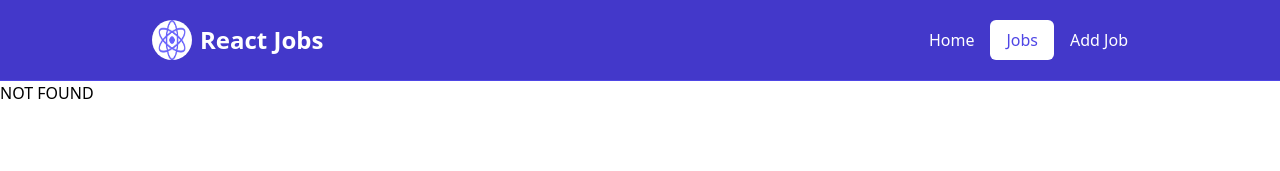
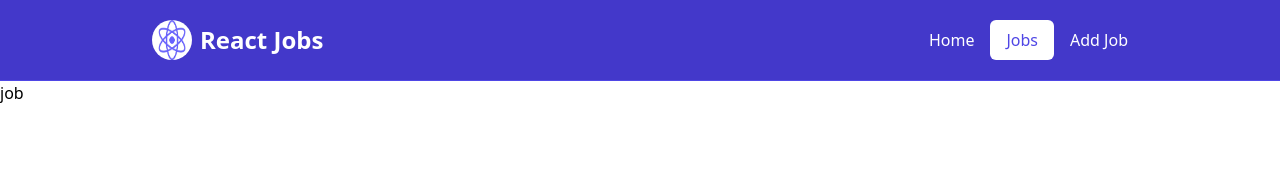
Before and after one commit to Usman-Click/React-cheat-sheet, a React (Vite) app: page /jobs/1 in a window 1280 px wide. Before the commit this address had no page. Shown: the top 171 px of the page. Built offline with nearby package versions, Linux system fonts and the light colour scheme; data requests are answered from the project's data file.

Commit message:
React router data loader

```diff
--- a/src/App.jsx
+++ b/src/App.jsx
@@ -9,6 +9,7 @@ import HomePage from './pages/HomePage'
 import JobsPage from './pages/JobsPage'
 import AddJobsPage from './pages/AddJobsPage'
 import NotFoundPage from './pages/NotFoundPage'
+import JobPage, {jobLoader} from './pages/JobPage'
 
 
 
@@ -23,6 +24,7 @@ function App() {
 
                     <Route index element={<HomePage />}/>
                     <Route path='/jobs' element={<JobsPage />}/>
+                    <Route path='/jobs/:id' element={<JobPage />} loader={jobLoader}/>
                     <Route path='/add-jobs' element={<AddJobsPage />}/>
                     <Route path='*' element={<NotFoundPage />}/>
 
--- a/src/components/JobListing.jsx
+++ b/src/components/JobListing.jsx
@@ -44,7 +44,7 @@ function JobCard({id, type, title, description, location, salary}) {
                         <h4>{location}</h4>
                         </div>
 
-                        <Link to={`job/${id}`} className="text-white bg-indigo-500 rounded-md py-2 px-4 hover:opacity-50">
+                        <Link to={`jobs/${id}`} className="text-white bg-indigo-500 rounded-md py-2 px-4 hover:opacity-50">
                           Apply</Link>
 
                     </div>
--- /dev/null
+++ b/src/pages/JobPage.jsx
@@ -0,0 +1,20 @@
+import React from 'react'
+import { useParams } from 'react-router-dom'
+import { useState } from 'react'
+
+function JobPage() {
+
+    const {id} = useParams();
+
+  return (
+    <div>job</div>
+  )
+}
+
+const jobLoader = async ({params}) => {
+    const req = await fetch (`http://localhost:5000/jobs/${params.id}`)
+    const res = req.json
+    return res;
+}
+
+export  {JobPage as default, jobLoader}
```
